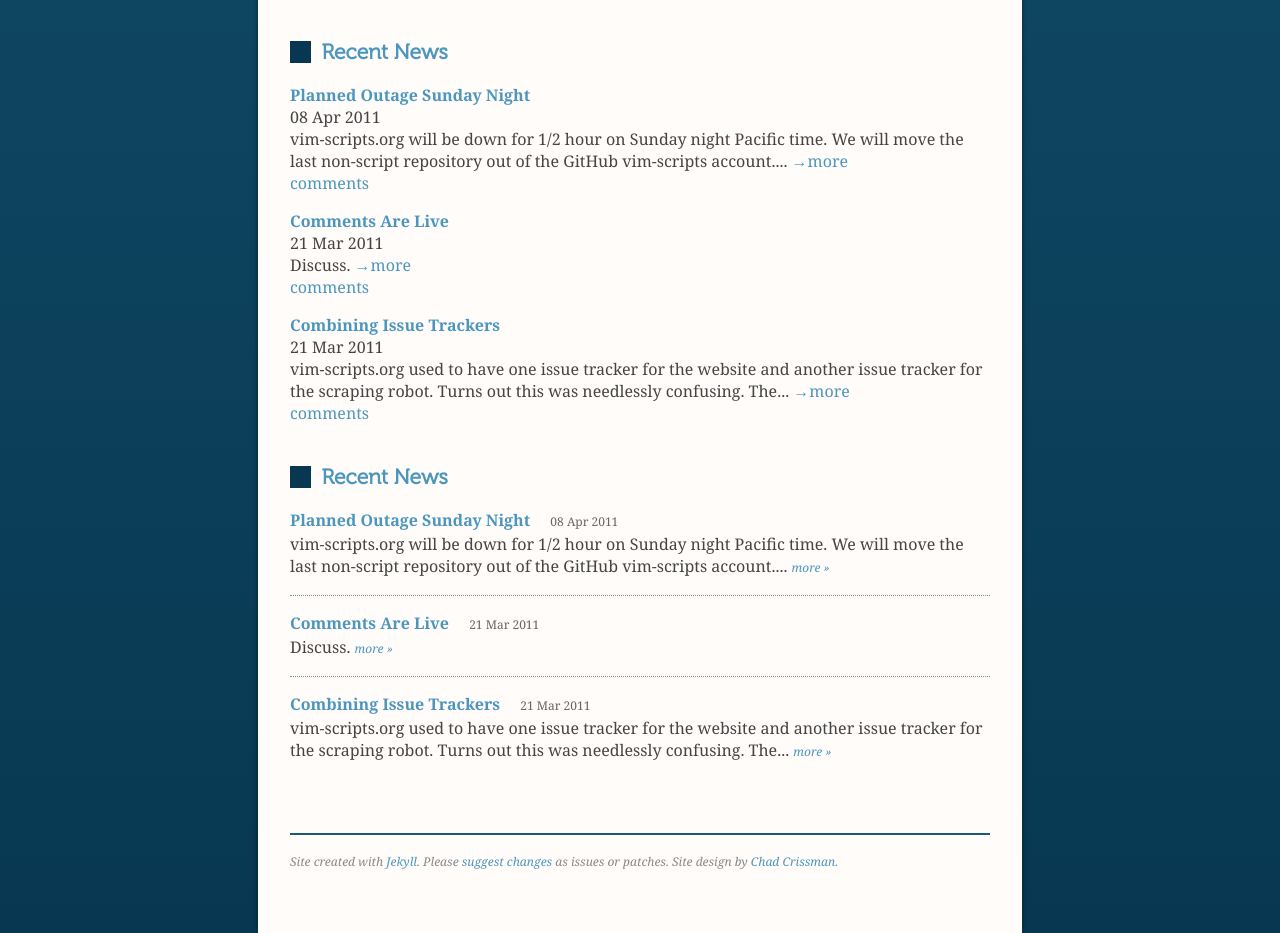
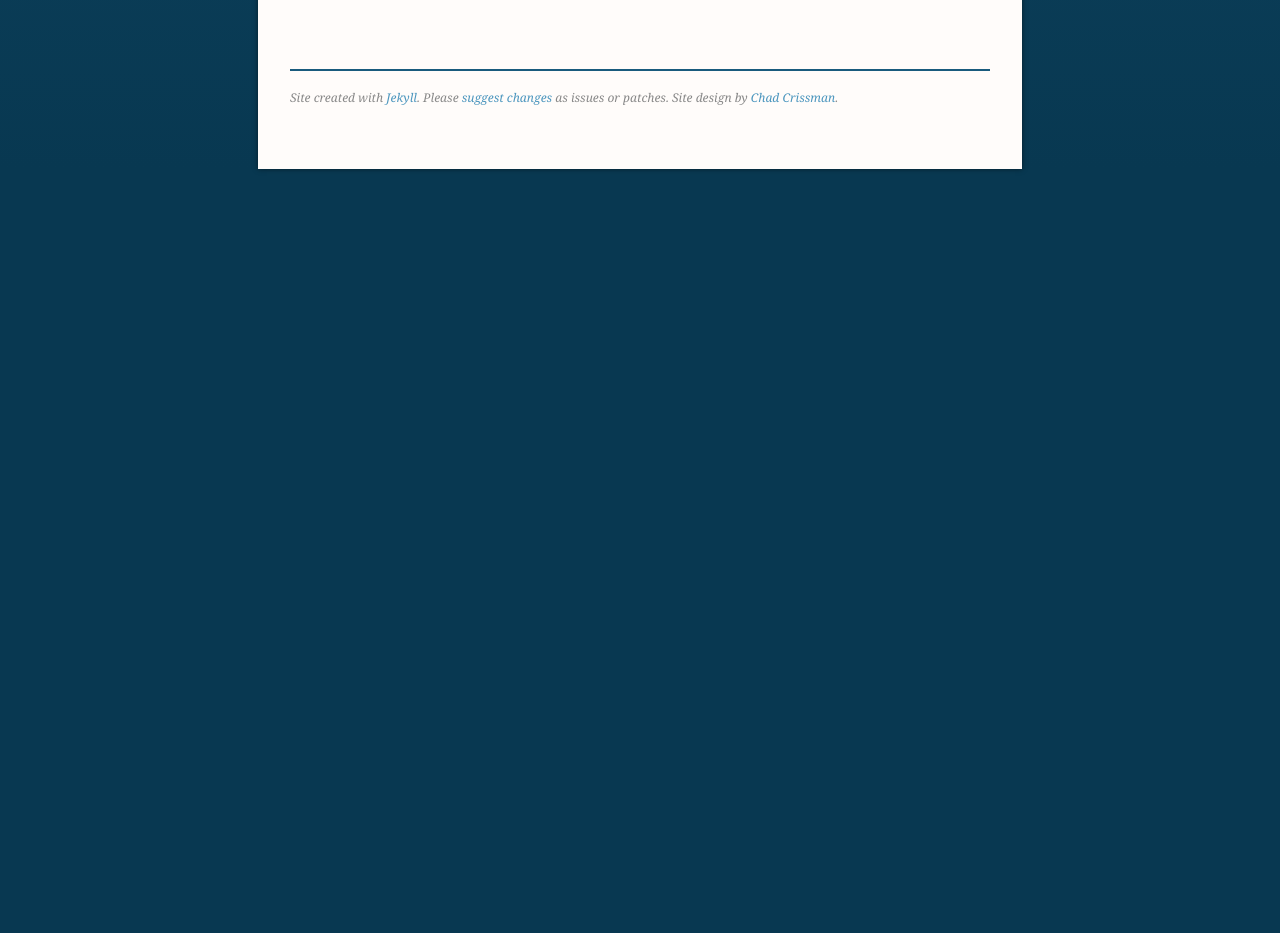
Before and after one commit to vim-scraper/vim-scraper.github.com, a Jekyll site: the page built from index.markdown, in a window 1280 px wide and 1400 px high, scrolled down 1075 px. Shown: the part 467-1400 px from the top of the window. Built offline with Jekyll 4.4.1, drawn with Linux system fonts in a browser that asks for light colours; Markdown is read by kramdown in place of the engine named in the settings; comment, search, counter and statistics services are not loaded; after the commit the page ends 1711 px from its top, so only the background shows below that.

Commit message:
fixing news

```diff
--- a/_layouts/default.html
+++ b/_layouts/default.html
@@ -70,23 +70,6 @@
     {{ content }}
   <section>
 
-  {% if page.recent_news %}
-  <section id="recent-news">
-    <h2><a href="vim/news.html">Recent News</a></h2>
-    <ul class="posts big-list hfeed">
-    {% for post in site.categories.news offset: 0 limit: 3 %}
-      <li>
-        <article class="post hentry">
-          <header><h1 class="entry-title"><a href="{{ post.url }}">{{ post.title }}</a></h1></header>
-          <footer><time datetime="{{ post.date | date_to_string }}" class="updated" pubdate>{{ post.date | date_to_string }}</time></footer>
-          <p class="entry-content">{{ post.content | strip_html | truncatewords: 25 }} <a href="{{ post.url }}" class="bookmark" rel="bookmark">more &raquo;</a></p>
-        </article>
-      </li>
-    {% endfor %}
-  </section>
-  {% endif %}
-
-
   <section id='comments'>
     <p>&nbsp;</p>
     {% if page.comments %}
--- a/index.markdown
+++ b/index.markdown
@@ -41,25 +40,23 @@
 * or subscribe to your favorite [scripts](http://github.com/vim-scripts/) feeds
 
 
-<div id="news" class="" >
- <h2><a href="/vim/news.html">Recent News</a></h2>
- {% for post in site.categories.news offset: 0 limit: 3 %}
-<div class="post">
-  <div class="header">
-    <h4 class="title">
-      <a href="{{ post.url }}">{{ post.title }}</a>
-    </h4>
-    <span class="date">{{ post.date | date_to_string }}</span>
- </div>
+{% if page.recent_news %}
+<div id="recent-news">
+  <h2><a href="vim/news.html">Recent News</a></h2>
+  <ul class="posts big-list hfeed">
+  {% for post in site.categories.news offset: 0 limit: 3 %}
+    <li>
+      <article class="post hentry">
+        <header><h1 class="entry-title"><a href="{{ post.url }}">{{ post.title }}</a></h1></header>
+        <footer><time datetime="{{ post.date | date_to_string }}" class="updated" pubdate>{{ post.date | date_to_string }}</time></footer>
+        <p class="entry-content">{{ post.content | strip_html | truncatewords: 25 }} <a href="{{ post.url }}" class="bookmark" rel="bookmark">more &raquo;</a></p>
+      </article>
+    </li>
+  {% endfor %}
+</div>
+{% endif %}
 
- <div class="content">
-  {{ post.content | strip_html | truncatewords: 25 }}
-  <a href="{{ post.url }}">→more</a>
- </div>
- <p><a href="{{ post.url }}#disqus_thread" data-disqus-identifier="{{ post.url }}">comments</a></p>
-</div>
- {% endfor %}
-</div>
+
 
 <script type="text/javascript">
   var disqus_shortname = 'vimscripts';
```
Also changed, not shown: other parts of index.markdown (+0 -1 lines), vim/news.markdown (+11 -13 lines).
